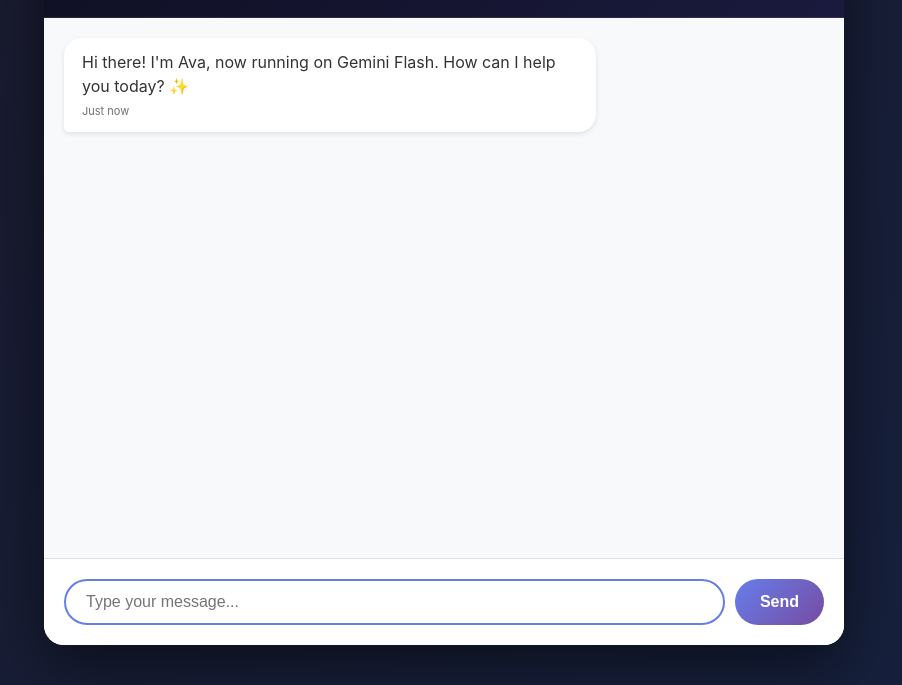
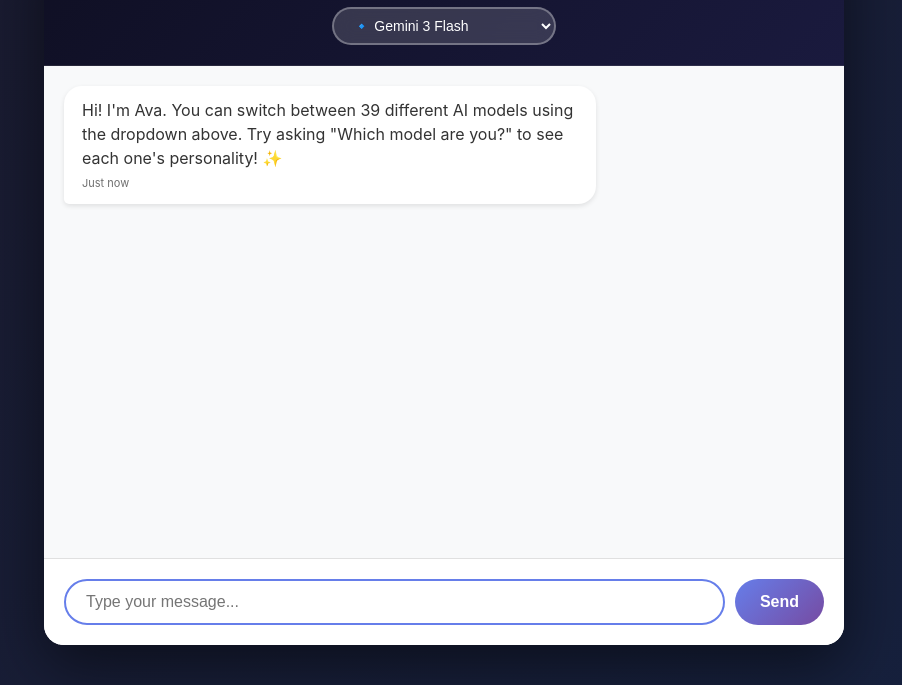
Before and after one commit to siddiquinashra-source/Ava, a plain HTML site: page index.html in a window 1280 px wide. Shown: the part 115-800 px from the top of the page, without its empty margins (196-1098 px from the left). Drawn offline with Linux system fonts and the light colour scheme.

Commit message:
Update index.html

```diff
--- a/index.html
+++ b/index.html
@@ -21,7 +21,28 @@
             text-align: center; border-bottom: 1px solid rgba(255,255,255,0.1);
         }
         .chat-header h1 { font-size: 26px; margin-bottom: 5px; }
-        .chat-header p { font-size: 13px; opacity: 0.9; }
+        .chat-header p { font-size: 13px; opacity: 0.9; margin-bottom: 8px; }
+        .model-selector {
+            margin-top: 10px;
+            display: flex;
+            justify-content: center;
+        }
+        .model-selector select {
+            padding: 8px 15px;
+            border-radius: 20px;
+            border: 2px solid rgba(255,255,255,0.3);
+            background: rgba(255,255,255,0.15);
+            color: white;
+            font-size: 14px;
+            cursor: pointer;
+            outline: none;
+            max-width: 90%;
+            backdrop-filter: blur(10px);
+        }
+        .model-selector select option {
+            background: #1a1a3e;
+            color: white;
+        }
         .chat-messages {
             flex: 1; overflow-y: auto; padding: 20px; background: #f8f9fa;
             display: flex; flex-direction: column; gap: 15px;
@@ -56,15 +77,60 @@
 <body>
     <div class="chat-container">
         <div class="chat-header">
-            <h1>✨ Ava – Your AI Assistant</h1>
-            <p>Ava • Powered by Gemini Flash</p>
+            <h1>✨ Ava – Multi-Model Chat</h1>
+            <p>Switch models anytime</p>
+            <div class="model-selector">
+                <select id="modelSelect" onchange="switchModel(this.value)">
+                    <option value="gemini-3-flash-preview" selected>🔹 Gemini 3 Flash</option>
+                    <option value="deepseek-v3.2">🔹 DeepSeek V3.2</option>
+                    <option value="deepseek-v4-pro">🔹 DeepSeek V4 Pro</option>
+                    <option value="deepseek-v4-flash">🔹 DeepSeek V4 Flash</option>
+                    <option value="deepseek-v3.1:671b">🔹 DeepSeek V3.1 (671B)</option>
+                    <option value="mistral-large-3:675b">🔹 Mistral Large 3 (675B)</option>
+                    <option value="ministral-3:3b">🔹 Ministral 3 (3B)</option>
+                    <option value="ministral-3:8b">🔹 Ministral 3 (8B)</option>
+                    <option value="ministral-3:14b">🔹 Ministral 3 (14B)</option>
+                    <option value="qwen3.5:397b">🔹 Qwen 3.5 (397B)</option>
+                    <option value="qwen3-next:80b">🔹 Qwen 3 Next (80B)</option>
+                    <option value="qwen3-coder-next">🔹 Qwen 3 Coder Next</option>
+                    <option value="qwen3-coder:480b">🔹 Qwen 3 Coder (480B)</option>
+                    <option value="qwen3-vl:235b">🔹 Qwen 3 VL (235B)</option>
+                    <option value="qwen3-vl:235b-instruct">🔹 Qwen 3 VL Instruct</option>
+                    <option value="kimi-k2:1t">🔹 Kimi K2 (1T)</option>
+                    <option value="kimi-k2.5">🔹 Kimi K2.5</option>
+                    <option value="kimi-k2.6">🔹 Kimi K2.6</option>
+                    <option value="kimi-k2-thinking">🔹 Kimi K2 Thinking</option>
+                    <option value="glm-4.6">🔹 GLM 4.6</option>
+                    <option value="glm-4.7">🔹 GLM 4.7</option>
+                    <option value="glm-5">🔹 GLM 5</option>
+                    <option value="glm-5.1">🔹 GLM 5.1</option>
+                    <option value="gemma3:4b">🔹 Gemma 3 (4B)</option>
+                    <option value="gemma3:12b">🔹 Gemma 3 (12B)</option>
+                    <option value="gemma3:27b">🔹 Gemma 3 (27B)</option>
+                    <option value="gemma4:31b">🔹 Gemma 4 (31B)</option>
+                    <option value="gpt-oss:20b">🔹 GPT-OSS (20B)</option>
+                    <option value="gpt-oss:120b">🔹 GPT-OSS (120B)</option>
+                    <option value="minimax-m2">🔹 MiniMax M2</option>
+                    <option value="minimax-m2.1">🔹 MiniMax M2.1</option>
+                    <option value="minimax-m2.5">🔹 MiniMax M2.5</option>
+                    <option value="minimax-m2.7">🔹 MiniMax M2.7</option>
+                    <option value="devstral-2:123b">🔹 Devstral 2 (123B)</option>
+                    <option value="devstral-small-2:24b">🔹 Devstral Small 2 (24B)</option>
+                    <option value="nemotron-3-super">🔹 Nemotron 3 Super</option>
+                    <option value="nemotron-3-nano:30b">🔹 Nemotron 3 Nano (30B)</option>
+                    <option value="cogito-2.1:671b">🔹 Cogito 2.1 (671B)</option>
+                    <option value="rnj-1:8b">🔹 RNJ-1 (8B)</option>
+                </select>
+            </div>
         </div>
+
         <div class="chat-messages" id="chatMessages">
             <div class="message bot-message">
-                Hi there! I'm Ava, now running on Gemini Flash. How can I help you today? ✨
+                Hi! I'm Ava. You can switch between 39 different AI models using the dropdown above. Try asking "Which model are you?" to see each one's personality! ✨
                 <div class="message-time">Just now</div>
             </div>
         </div>
+
         <div class="chat-input">
             <input type="text" id="userInput" placeholder="Type your message..." onkeypress="if(event.key==='Enter') sendMessage()" autocomplete="off">
             <button id="sendButton" onclick="sendMessage()">Send</button>
@@ -72,21 +138,28 @@
     </div>
 
     <script>
-        // ----- MODEL (exact cloud name after push) -----
-        const MODEL_NAME = 'gemini-3-flash-preview';
+        // ----- CURRENT MODEL -----
+        let MODEL_NAME = 'gemini-3-flash-preview';
 
         const API_URL = '/api/chat';
-       let conversationHistory = [
-    {
-        role: 'system',
-        content: 'Your name is Ava. You are a friendly, helpful AI assistant created by Muhammad Ahmad. Never say you are Gemini or trained by Google.'
-    }
-];
+        let conversationHistory = [];
         let isProcessing = false;
 
         const chatMessages = document.getElementById('chatMessages');
         const userInput = document.getElementById('userInput');
         const sendButton = document.getElementById('sendButton');
+
+        // Switch model and reset conversation
+        function switchModel(newModel) {
+            MODEL_NAME = newModel;
+            conversationHistory = [];
+            chatMessages.innerHTML = `
+                <div class="message bot-message">
+                    🔄 Switched to <strong>${newModel}</strong>. Ask me anything!
+                    <div class="message-time">${getFormattedTime()}</div>
+                </div>
+            `;
+        }
 
         function getFormattedTime() {
             return new Date().toLocaleTimeString([], { hour: '2-digit', minute: '2-digit' });
@@ -150,7 +223,7 @@
                 addMessage(botReply, 'bot');
                 conversationHistory.push({ role: 'assistant', content: botReply });
 
-                if (conversationHistory.length > 20) conversationHistory = conversationHistory.slice(-20);
+                if (conversationHistory.length > 30) conversationHistory = conversationHistory.slice(-30);
             } catch (error) {
                 removeTypingIndicator();
                 addMessage(`❌ Error: ${error.message}`, 'error');
```
